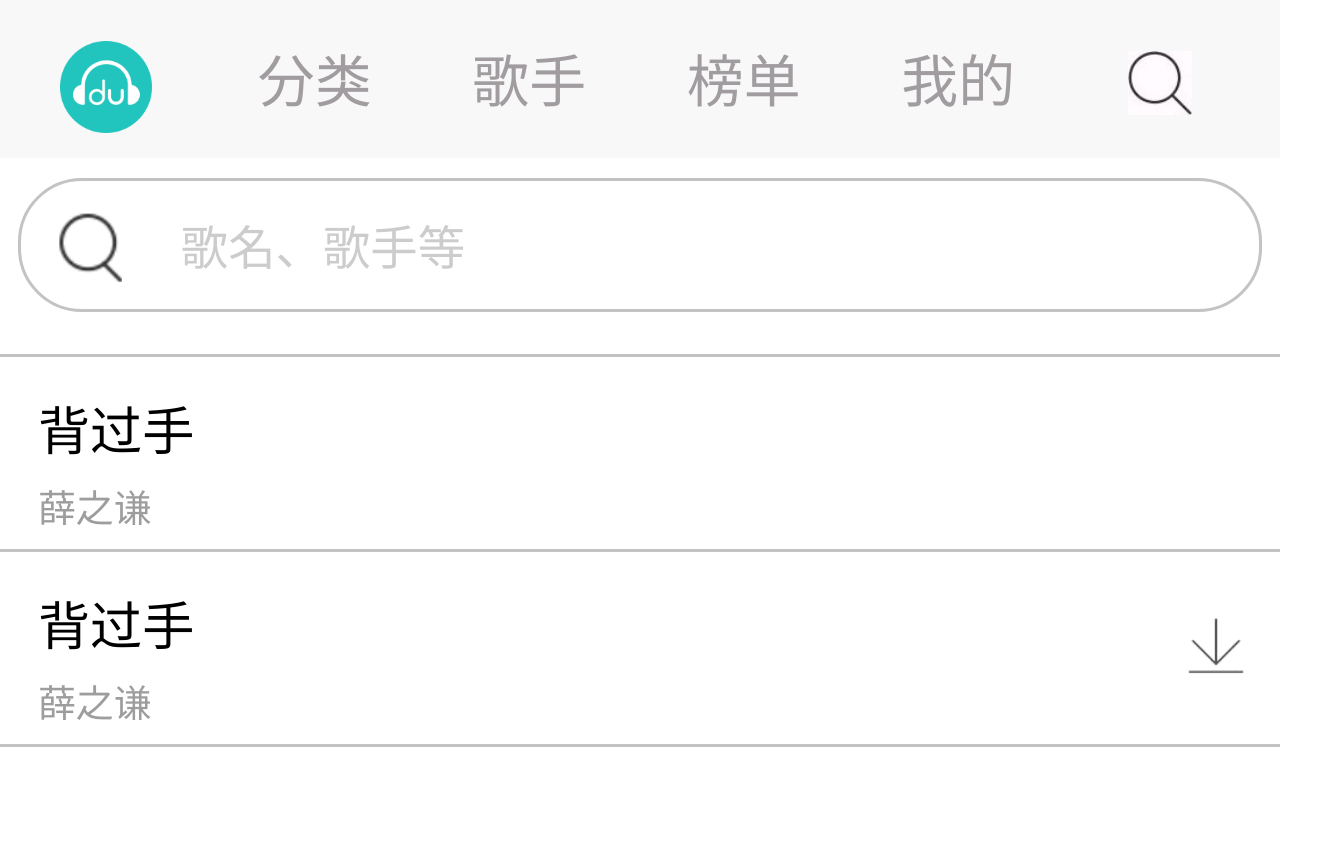
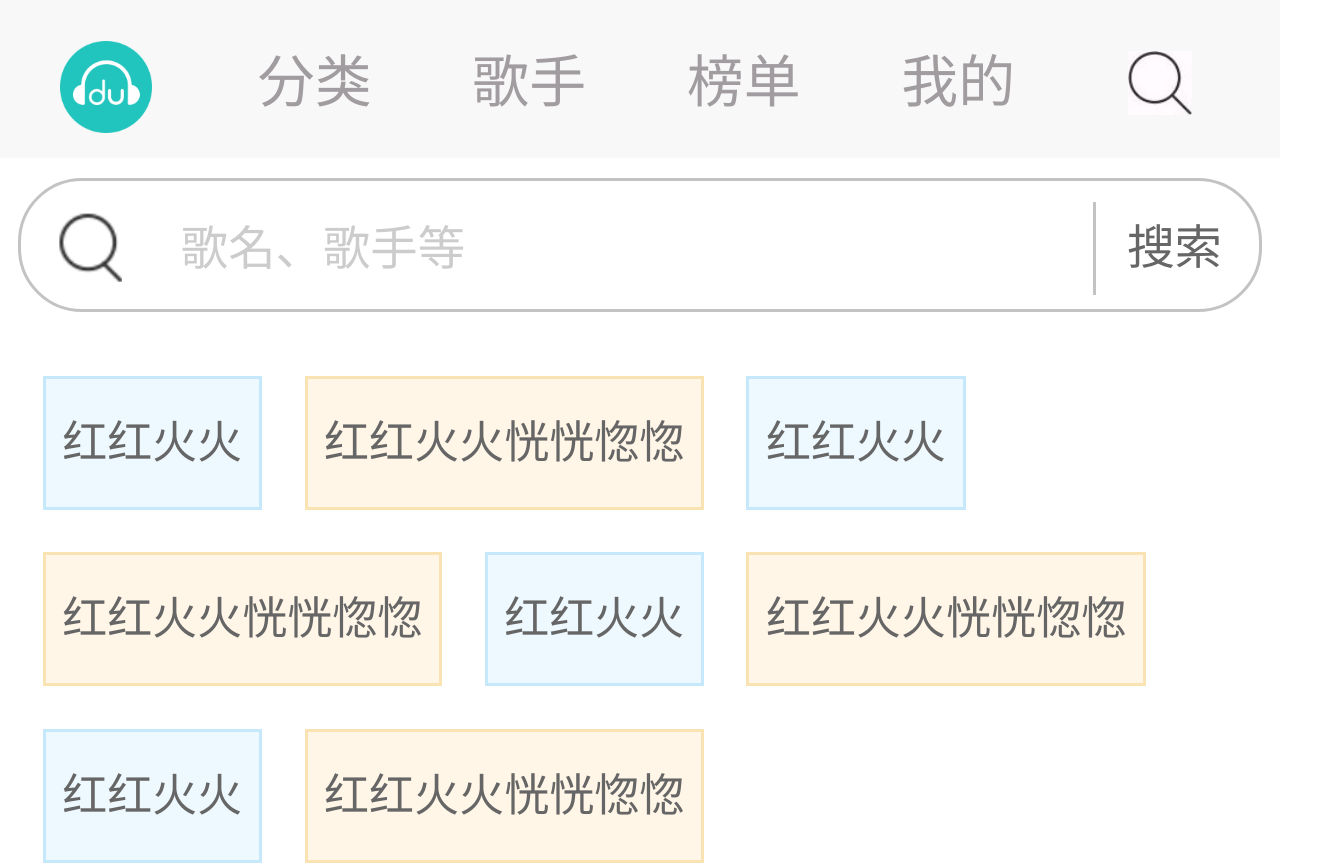
Before and after one commit to xhw0714/bdmusic, a React app: page /search in a window 1280 px wide. Shown: the top 865 px of the page, 1323 px wide, since content can reach past the window. Before the commit the page ends 800 px from the top, so only its background shows below. Built offline with nearby package versions, Linux system fonts and the light colour scheme.

Commit message:
搜索页面

```diff
--- /dev/null
+++ b/src/component/search/component/searchItem.js
@@ -0,0 +1,33 @@
+import React , {Component} from 'react';
+
+import {connect} from 'react-redux'
+import {playMusic} from './../../../actions/index'
+class SearchItem extends Component {
+
+    render(){
+        let {id,name,artists} = this.props.info
+
+        let artist = '';
+        artists.forEach((e,i) => {
+            if(i>=1){
+                artist += ' & ' +  e.name
+            }else{
+                artist += e.name
+            }
+        });
+        let {dispatch} = this.props
+        return (
+            <li onClick={()=>{
+                dispatch(playMusic(id))
+            }}>
+                <div className="fl">
+                    <span className="song-name">{name}</span>
+                    <span className="singer">{artist}</span>
+                </div>
+                <div className="down fr"></div>
+            </li>
+        )
+    }
+}
+
+export default connect()(SearchItem)
--- a/src/component/search/search.js
+++ b/src/component/search/search.js
@@ -1,15 +1,64 @@
 import React,{Component} from "react";
 import './style/index.css';
+import {searchSong} from './../../methods/methods';
+import SearchItem from './component/searchItem'
+
+export default class search extends Component{
+    constructor(){
+        super();
+        this.state = {
+            value:'',
+            songList:[]
+        }
+
+        this.valueInputHandel = this.valueInputHandel.bind(this);
+        this.searchHandel = this.searchHandel.bind(this)
+    }
 
 
-export default class search extends Component{
+    valueInputHandel(event){
+        this.setState({value: event.target.value},()=>{
+            this.searchHandel(this.state.value);
+        });
+    }
+
+    searchHandel(value){
+        searchSong({
+            keyword:value
+        }).then(data=>{
+            if(data.result){
+                this.setState({
+                    songList:data.result.songs
+                })
+            }else{
+                this.setState({
+                    songList:[]
+                })
+            };
+        })
+    }
+
     render(){
+        let {songList} = this.state;
+
+        let list = songList.map((e,i)=>{
+            return <SearchItem info={e} key={i}/>
+        })
+
+
+
         return (
             <div className="search">
-                <div className="hidd">
+                <div className={this.state.songList.length?'hidd':''}>
                     <div className="search-input">
-                        <input type="text" placeholder="歌名、歌手等"/>
-                        <span className="cancel">取消</span>
+                        <input
+                            type="text"
+                            placeholder="歌名、歌手等"
+                            value={this.value}
+                            onInput= {this.valueInputHandel}
+                            // onChange={this.searchHandel(this.state.value)}
+                        />
+                        <span className="cancel" onClick={()=>{this.searchHandel(this.state.value)}}>搜索</span>
                     </div>
 
                     <div className="search-content">
@@ -34,20 +83,7 @@ export default class search extends Component{
                         </div>
                     </div>
                     <ul className="searched-list">
-                        <li>
-                            <div className="fl">
-                                <span className="song-name">背过手</span>
-                                <span className="singer">薛之谦</span>
-                            </div>
-                            <div className=" fr"></div>
-                        </li>
-                        <li>
-                            <div className="fl">
-                                <span className="song-name">背过手</span>
-                                <span className="singer">薛之谦</span>
-                            </div>
-                            <div className="down fr"></div>
-                        </li>
+                        {list}
                     </ul>
                 </div>
 
--- a/src/component/search/style/index.css
+++ b/src/component/search/style/index.css
@@ -80,17 +80,25 @@
 }
 .search .searched-list li .song-name {
   display: block;
+  width: 5.55555556rem;
   padding: 0.22222222rem 0 0 0.2962963rem;
   font-size: 0.40740741rem;
   line-height: 0.74074074rem;
   color: #000;
+  overflow: hidden;
+  white-space: nowrap;
+  text-overflow: ellipsis;
 }
 .search .searched-list li .singer {
+  width: 5.55555556rem;
   display: block;
   font-size: 0.2962963rem;
   line-height: 0.44444444rem;
   padding-left: 0.2962963rem;
   color: #9d9d9d;
+  overflow: hidden;
+  white-space: nowrap;
+  text-overflow: ellipsis;
 }
 .search .searched-list li .down {
   width: 0.44444444rem;
--- a/src/container/toplist/component/songItem.js
+++ b/src/container/toplist/component/songItem.js
@@ -1,6 +1,7 @@
 import React from "react";
-
-export default class SongItem extends React.Component{
+import {connect} from 'react-redux'
+import {playMusic} from './../../../actions/index'
+class SongItem extends React.Component{
     render(){
         let {al,ar,id} = this.props.info;
         let i = this.props.index;
@@ -13,9 +14,11 @@ export default class SongItem extends React.Component{
             }
             author += e.name;
         });
-
+        let {dispatch} = this.props
         return (
-            <li className="song-top-item" song_id={id}>
+            <li className="song-top-item" onClick={()=>{
+                dispatch(playMusic(id))
+            }}>
                 <div className="song-pic fl">
                     <span className="top-lv">{i+1}-</span>
                 </div>
@@ -32,3 +35,5 @@ export default class SongItem extends React.Component{
         )
     }
 }
+
+export default connect()(SongItem)
--- a/src/methods/methods.js
+++ b/src/methods/methods.js
@@ -34,7 +34,7 @@ export function songUrl (payload){
 // 1006: 歌词
 // 1009: 电台
 export function searchSong(payload){
-    payload.limit = payload.limit?payload.limit:"1";
+    payload.limit = payload.limit?payload.limit:"20";
     payload.offset = payload.offset?payload.offset:"0";
     payload.type = payload.type?payload.type:"1";
     return fetch("http://localhost:3000/search?keywords="+payload.keyword+"&limit="+payload.limit+"&offset="+payload.offset+"&type="+payload.type+"").then(res=>{
```
Also changed, not shown: src/component/search/style/index.less (+8 -0 lines).
